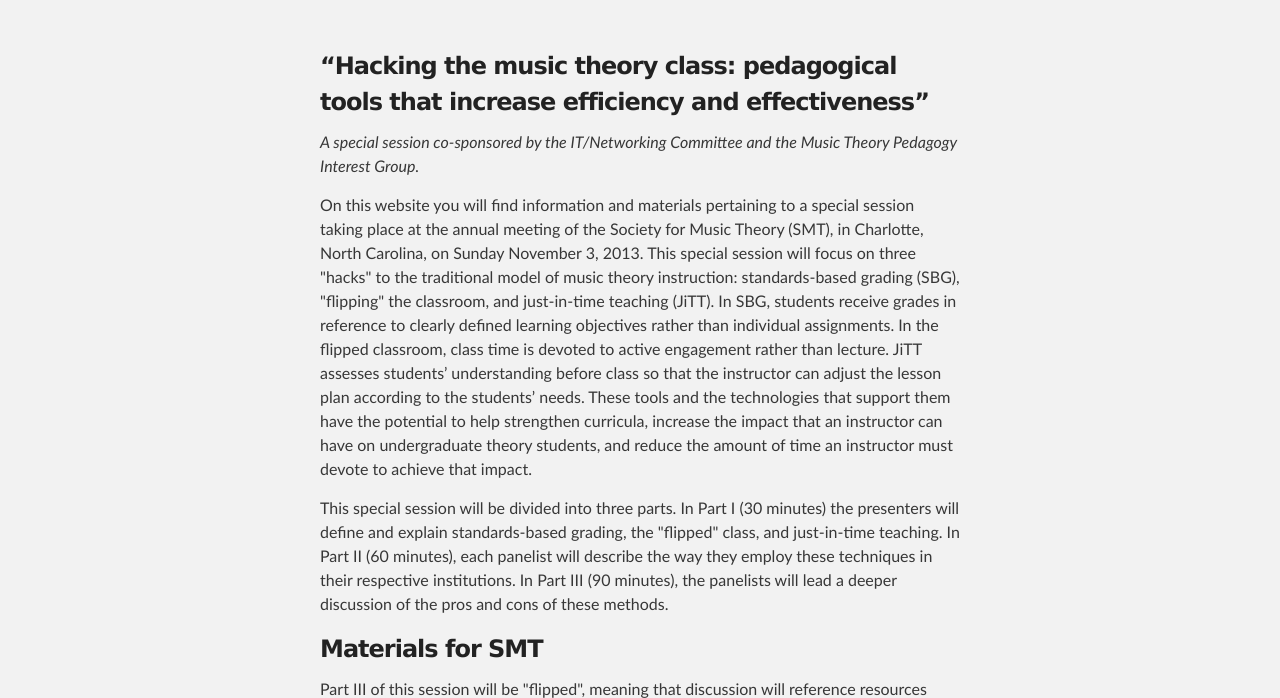
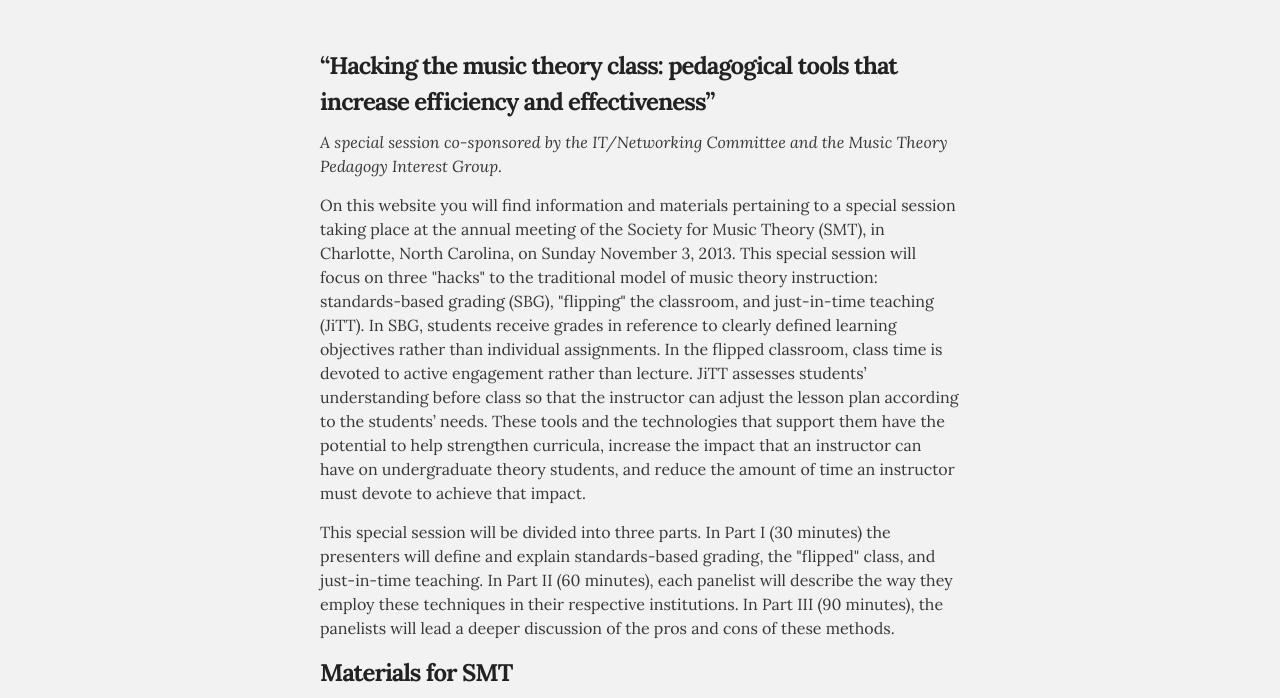
Before and after one commit to HackingMusicTheory/hackingmusictheory.github.io, a plain HTML site: page index.html in a window 1280 px wide. Shown: the part 176-874 px from the top of the page. Drawn offline with Linux system fonts and the light colour scheme.

Commit message:
changed font to Lora

```diff
--- a/_site/stylesheets/stylesheet.css
+++ b/_site/stylesheets/stylesheet.css
@@ -4,6 +4,7 @@ by Jason Costello, @jsncostello
 *******************************************************************************/
 
 @import url(pygment_trac.css);
+@import url(http://fonts.googleapis.com/css?family=Lora:400,700,400italic,700italic);
 
 /*******************************************************************************
 MeyerWeb Reset
@@ -56,7 +57,7 @@ body {
   color:#373737;
   background: #212121;
   font-size: 16px;
-  font-family: 'Myriad Pro', Calibri, Helvetica, Arial, sans-serif;
+  font-family: 'Lora', Calibri, Helvetica, Arial, sans-serif;
   line-height: 1.5;
   -webkit-font-smoothing: antialiased;
 }
@@ -65,7 +66,7 @@ h1, h2, h3, h4, h5, h6 {
   margin: 10px 0;
   font-weight: 700;
   color:#222222;
-  font-family: 'Lucida Grande', 'Calibri', Helvetica, Arial, sans-serif;
+  font-family: 'Lora', 'Calibri', Helvetica, Arial, sans-serif;
   letter-spacing: -1px;
 }
 
--- a/stylesheets/stylesheet.css
+++ b/stylesheets/stylesheet.css
@@ -4,6 +4,7 @@ by Jason Costello, @jsncostello
 *******************************************************************************/
 
 @import url(pygment_trac.css);
+@import url(http://fonts.googleapis.com/css?family=Lora:400,700,400italic,700italic);
 
 /*******************************************************************************
 MeyerWeb Reset
@@ -56,7 +57,7 @@ body {
   color:#373737;
   background: #212121;
   font-size: 16px;
-  font-family: 'Myriad Pro', Calibri, Helvetica, Arial, sans-serif;
+  font-family: 'Lora', Calibri, Helvetica, Arial, sans-serif;
   line-height: 1.5;
   -webkit-font-smoothing: antialiased;
 }
@@ -65,7 +66,7 @@ h1, h2, h3, h4, h5, h6 {
   margin: 10px 0;
   font-weight: 700;
   color:#222222;
-  font-family: 'Lucida Grande', 'Calibri', Helvetica, Arial, sans-serif;
+  font-family: 'Lora', 'Calibri', Helvetica, Arial, sans-serif;
   letter-spacing: -1px;
 }
 
```
